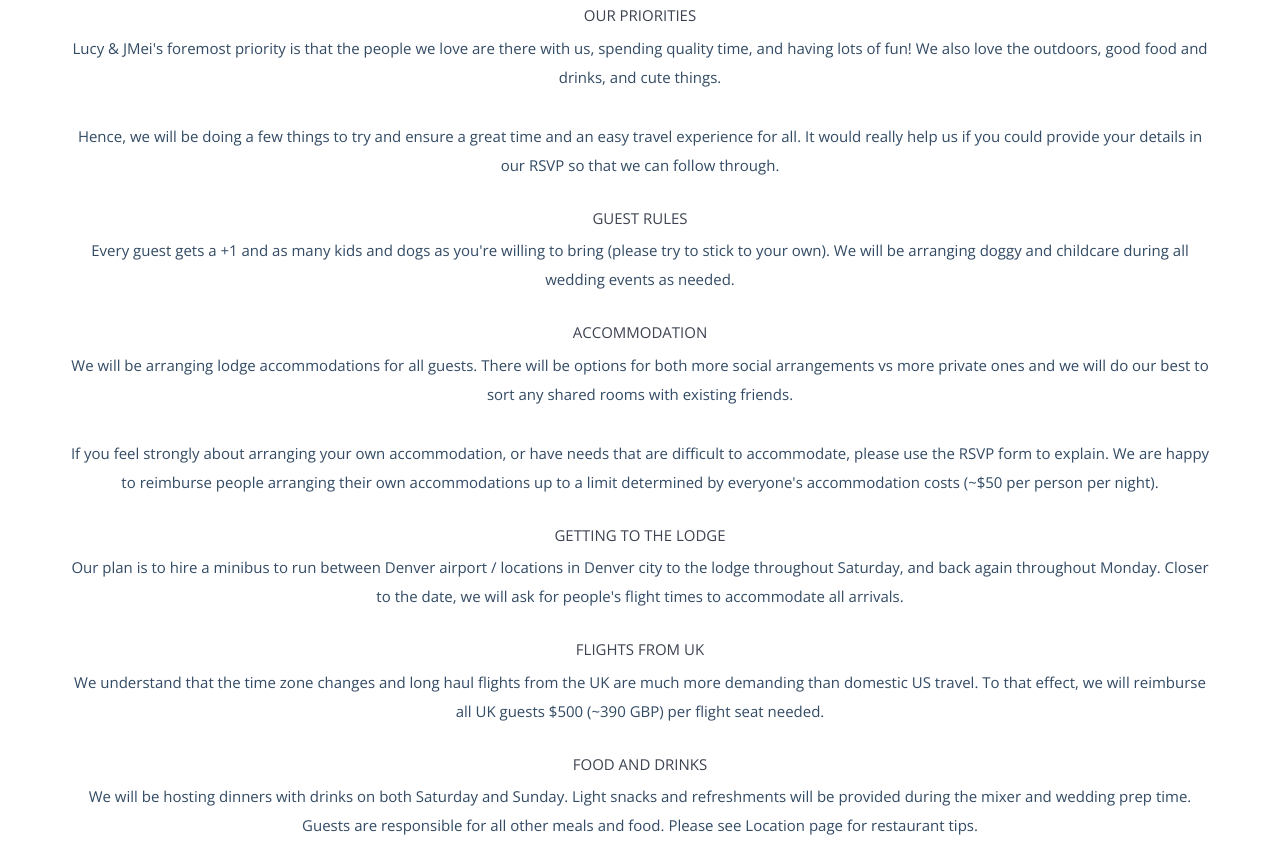
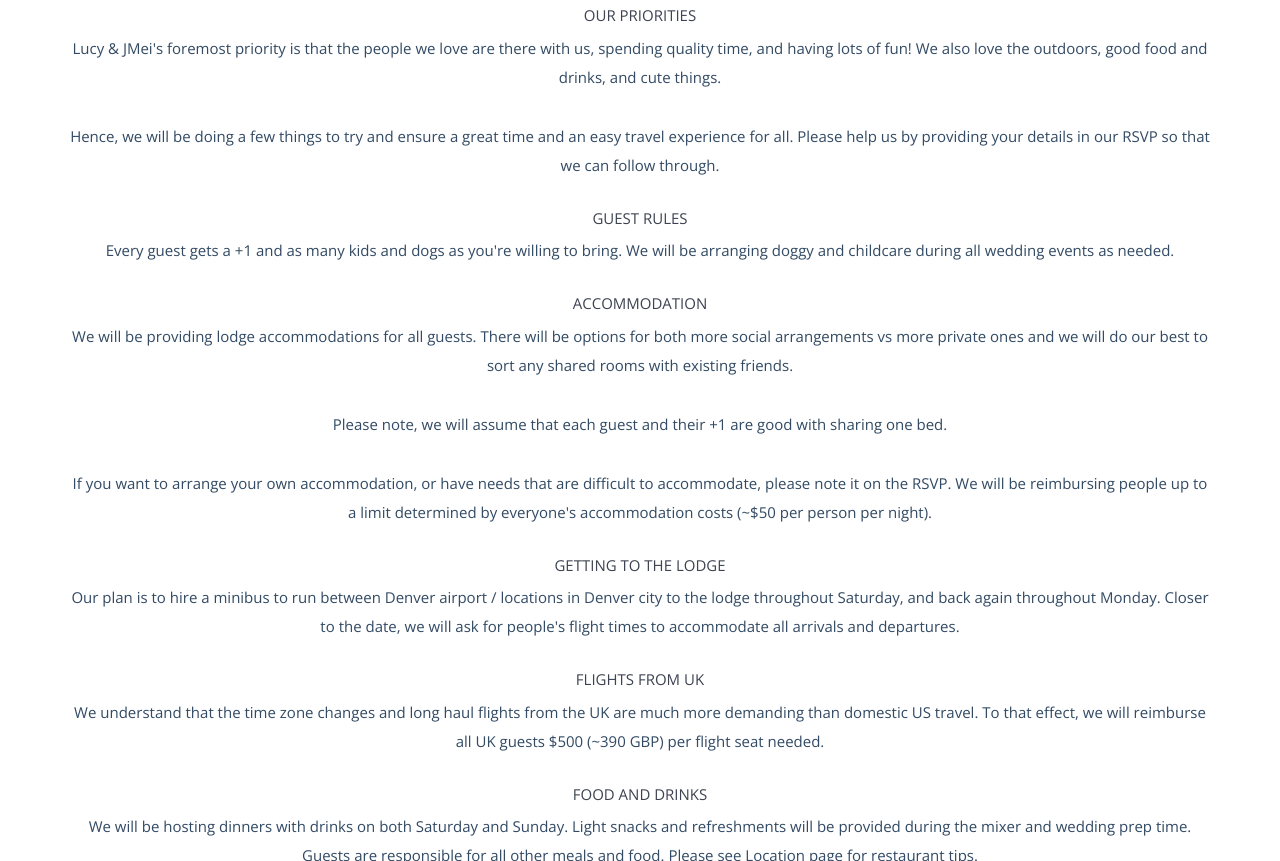
Before and after one commit to plum-soup/wedding, a website: page index.html in a window 1280 px wide. Shown: the part 1844-2705 px from the top of the page. Drawn offline with nearby package versions, Linux system fonts and the light colour scheme; some packages are replaced by stand-ins of ours; files whose address does not match are found by name.

Commit message:
Some more details and tweaks to index.html

```diff
--- a/index.html
+++ b/index.html
@@ -147,7 +147,7 @@
                         </p>
                 </div>
                 <div class="wp7">
-                    <h5>The Night Before <span class="time">8PM - 2AM </span></h5>
+                    <h5>Wedding Eve <span class="time">8PM - 2AM </span></h5>
                     <p>Friends of Lucy and JMei will split into respective groups and hang out in the evening.
                         This is our version of a stag & hen (bachelor & bachelorette). Activities TBD, snacks and
                         alcohol provided.</p>
@@ -192,27 +192,29 @@
                     having lots of fun! We also love the outdoors, good food and drinks, and cute things.
                     </p>
                 <p>Hence, we will be doing a few things to try and ensure a great time and an easy travel experience for all.
-                    It would really help us if you could provide your details in our RSVP so that we can follow through.
-                   </p>
+                    Please help us by providing your details in our RSVP so that we can follow through.
+                    </p>
 
                 <h5>Guest Rules</h5>
-                <p>Every guest gets a +1 and as many kids and dogs as you're willing to bring (please try to stick to your own).
-                    We will be arranging doggy and childcare during all wedding events as needed.
-                   </p>
+                <p>Every guest gets a +1 and as many kids and dogs as you're willing to bring. We will be arranging doggy and
+                    childcare during all wedding events as needed.
+                    </p>
 
                 <h5>Accommodation</h5>
-                <p>We will be arranging lodge accommodations for all guests. There will be options for both more social
+                <p>We will be providing lodge accommodations for all guests. There will be options for both more social
                     arrangements vs more private ones and we will do our best to sort any shared rooms with existing friends.
-                   </p>
-                <p>If you feel strongly about arranging your own accommodation, or have needs that are difficult to accommodate,
-                    please use the RSVP form to explain. We are happy to reimburse people arranging their own accommodations up
-                    to a limit determined by everyone's accommodation costs (~$50 per person per night).
+                    </p>
+                <p>Please note, we will assume that each guest and their +1 are good with sharing one bed.
+                    </p>
+                <p>If you want to arrange your own accommodation, or have needs that are difficult to accommodate, please note
+                    it on the RSVP. We will be reimbursing people up to a limit determined by everyone's accommodation costs
+                    (~$50 per person per night).
                     </p>
 
                 <h5>Getting to the Lodge</h5>
                 <p>Our plan is to hire a minibus to run between Denver airport / locations in Denver city to the lodge throughout
                     Saturday, and back again throughout Monday. Closer to the date, we will ask for people's flight times to
-                    accommodate all arrivals.</p>
+                    accommodate all arrivals and departures.</p>
 
                 <h5>Flights from UK</h5>
                 <p>We understand that the time zone changes and long haul flights from the UK are much more demanding than
@@ -230,7 +232,6 @@
                     We highly encourage everyone, especially first-timers, to spend more time in the area, and have included some
                     ideas and favourite places in the Location page (and some photos in the Adventure page).
                     </p>
-
 
             </div>
         </div>
```
